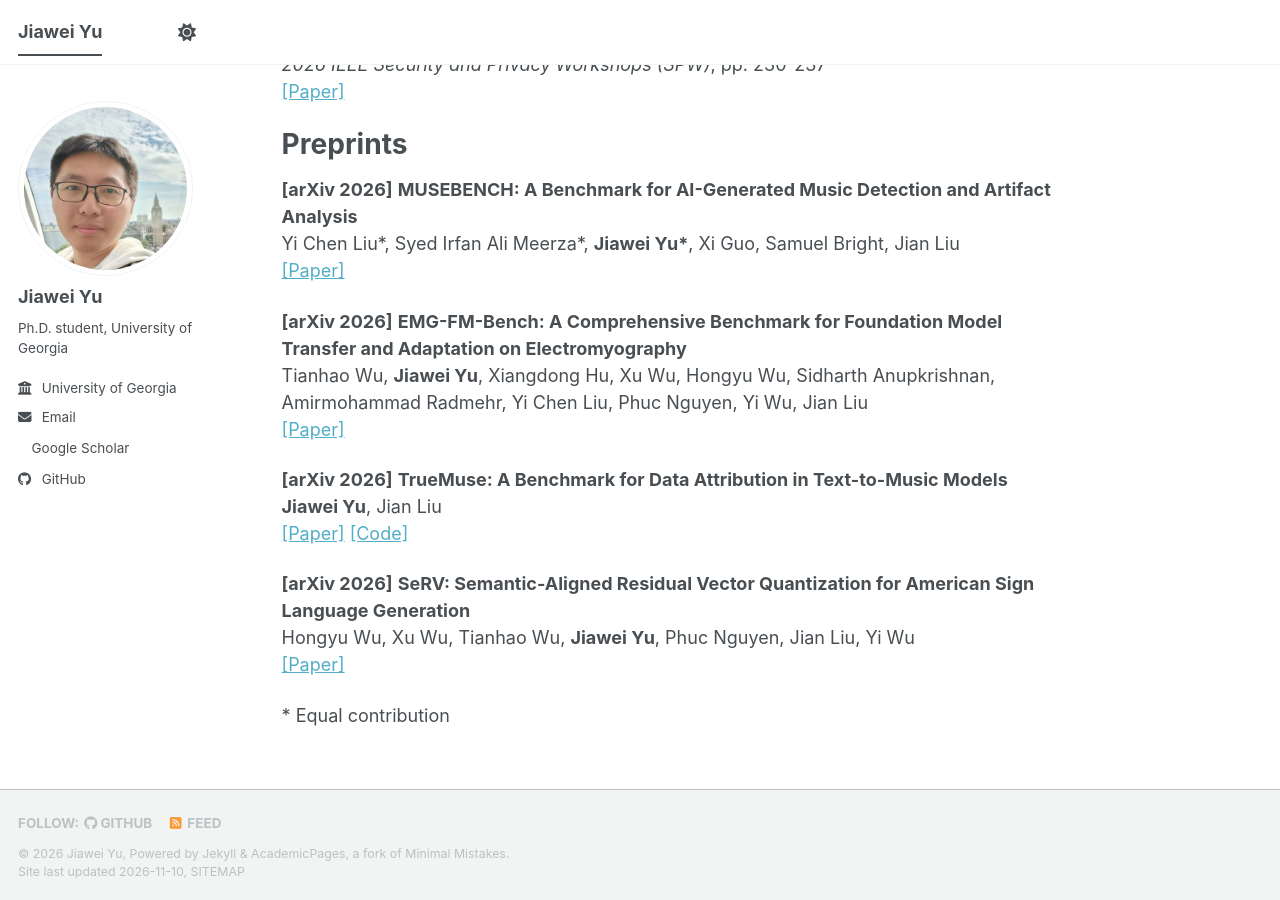
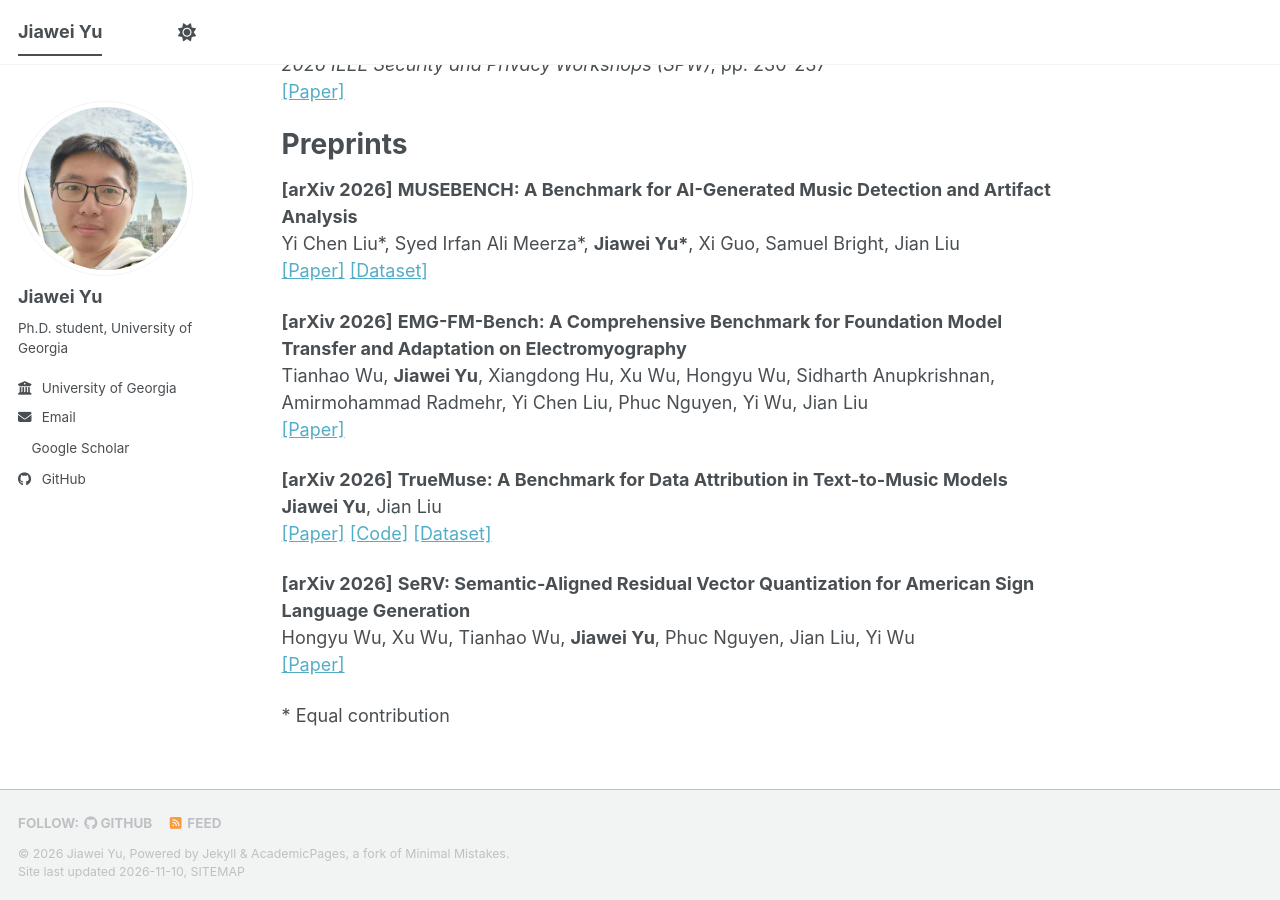
Before and after one commit to ZeliuFoo/ZeliuFoo.github.io, a Jekyll site: the page built from _pages/about.md, in a window 1280 px wide and 900 px high, scrolled down 964 px. Built offline with Jekyll 4.4.1, drawn with Linux system fonts in a browser that asks for light colours; a style sheet for code colours, icons or effects is not loaded.

Commit message:
Add dataset links for MUSEBENCH and TrueMuse
Co-Authored-By: Claude Opus 5.5 <noreply@anthropic.com>

```diff
--- a/_pages/about.md
+++ b/_pages/about.md
@@ -37,7 +37,7 @@ Preprints
 ======
 **[arXiv 2026]** **MUSEBENCH: A Benchmark for AI-Generated Music Detection and Artifact Analysis**
 Yi Chen Liu\*, Syed Irfan Ali Meerza\*, **Jiawei Yu\***, Xi Guo, Samuel Bright, Jian Liu
-[[Paper]](https://arxiv.org/abs/2610.20310)
+[[Paper]](https://arxiv.org/abs/2610.20310) [[Dataset]](https://huggingface.co/datasets/Anonymousv22222/MuseBench-part1)
 
 **[arXiv 2026]** **EMG-FM-Bench: A Comprehensive Benchmark for Foundation Model Transfer and Adaptation on Electromyography**
 Tianhao Wu, **Jiawei Yu**, Xiangdong Hu, Xu Wu, Hongyu Wu, Sidharth Anupkrishnan, Amirmohammad Radmehr, Yi Chen Liu, Phuc Nguyen, Yi Wu, Jian Liu
@@ -45,7 +45,7 @@ Tianhao Wu, **Jiawei Yu**, Xiangdong Hu, Xu Wu, Hongyu Wu, Sidharth Anupkrishnan
 
 **[arXiv 2026]** **TrueMuse: A Benchmark for Data Attribution in Text-to-Music Models**
 **Jiawei Yu**, Jian Liu
-[[Paper]](https://arxiv.org/abs/2610.00835) [[Code]](https://github.com/ZeliuFoo/TrueMuse)
+[[Paper]](https://arxiv.org/abs/2610.00835) [[Code]](https://github.com/ZeliuFoo/TrueMuse) [[Dataset]](https://huggingface.co/datasets/AnonymousAuthorsssss/TrueMuse)
 
 **[arXiv 2026]** **SeRV: Semantic-Aligned Residual Vector Quantization for American Sign Language Generation**
 Hongyu Wu, Xu Wu, Tianhao Wu, **Jiawei Yu**, Phuc Nguyen, Jian Liu, Yi Wu
```
